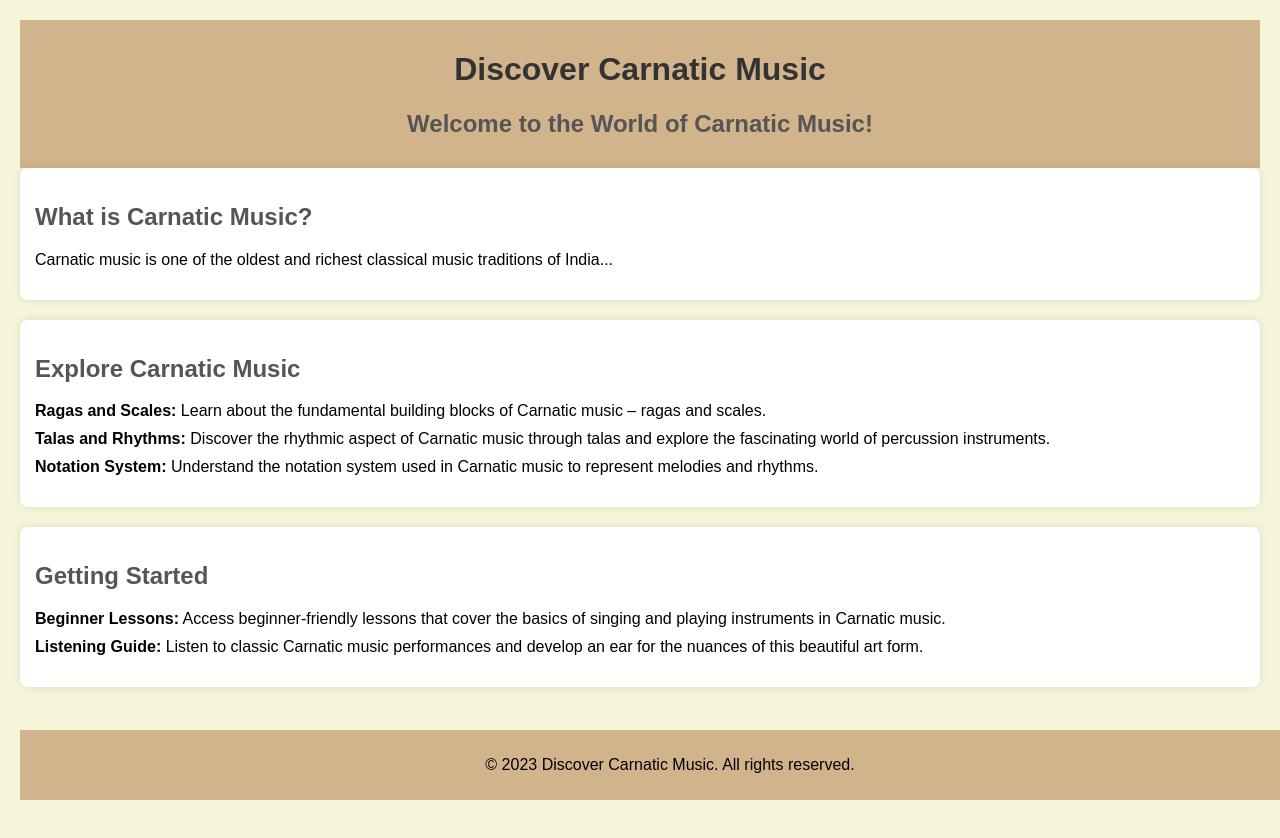
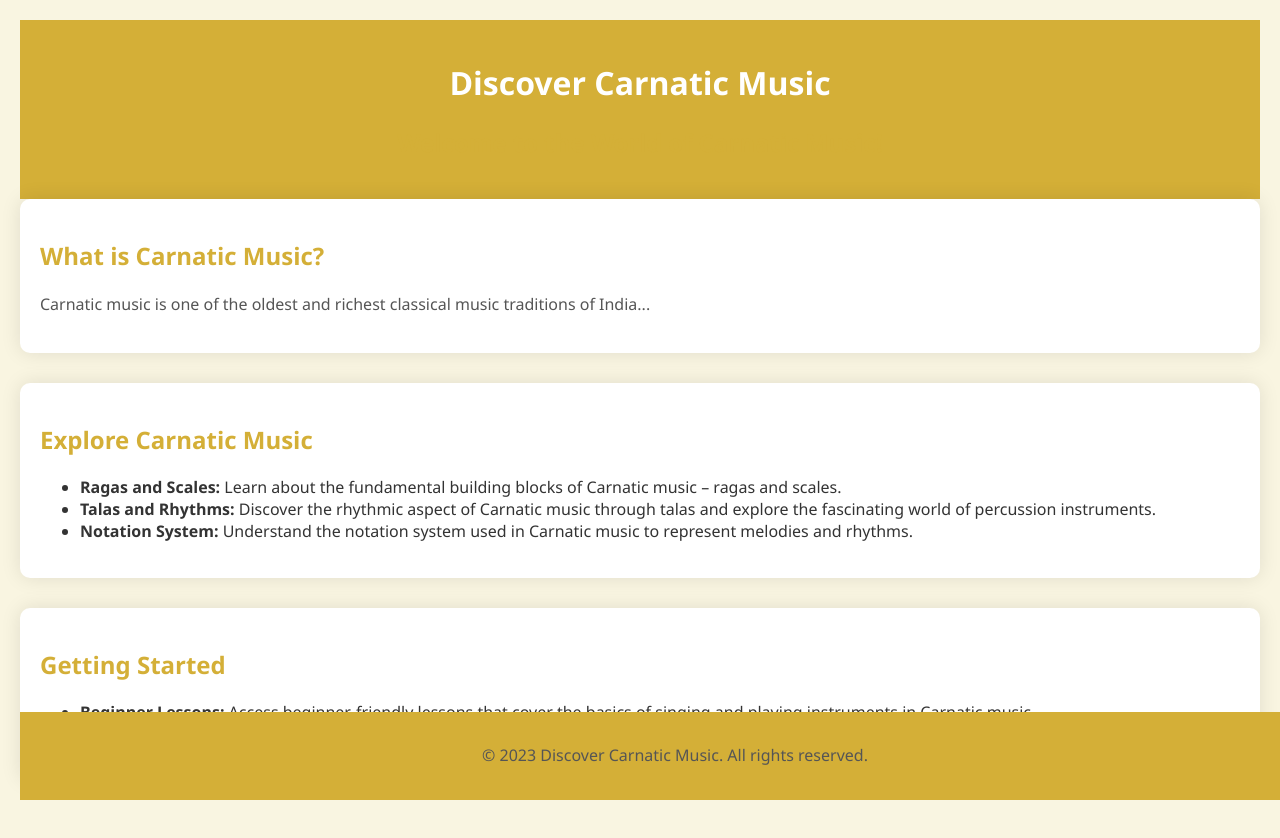
Before and after one commit to mohanra2/final-website, a plain HTML site: page index.html in a window 1280 px wide. Before the commit the page ends 800 px from the top, so only its background shows below. Drawn offline with Linux system fonts and the light colour scheme.

Commit message:
trying new css ideas

```diff
--- a/screen.css
+++ b/screen.css
@@ -1,47 +1,46 @@
 /* Add screen styles below */
+
 body {
-    font-family: Arial, sans-serif;
+    font-family: 'Segoe UI', Tahoma, Geneva, Verdana, sans-serif;
     margin: 20px;
-    background-color: #f5f5dc; /* Tan background color */
+    background-color: #f9f5e1; /* Light beige background color */
+    color: #333;
 }
 
 header {
     text-align: center;
-    padding: 10px;
-    background-color: #d2b48c; /* Tan header background color */
+    padding: 20px;
+    background-color: #d4af37; /* Goldenrod header background color */
 }
 
 h1 {
-    color: #333;
+    color: #fff; /* White text color for header */
+}
+
+section {
+    margin-bottom: 30px;
+    background-color: #fff; /* White background color for sections */
+    padding: 20px;
+    border-radius: 10px;
+    box-shadow: 0 0 20px rgba(0, 0, 0, 0.1);
 }
 
 h2 {
+    color: #d4af37; /* Goldenrod text color for section headings */
+}
+
+p {
+    line-height: 1.6;
     color: #555;
 }
 
-section {
-    margin-bottom: 20px;
-    background-color: #fff; /* White background color for sections */
+footer {
+    margin-top: 30px;
+    text-align: center;
+    background-color: #d4af37; /* Goldenrod footer background color */
     padding: 15px;
-    border-radius: 8px;
-    box-shadow: 0 0 10px rgba(0, 0, 0, 0.1);
-}
-
-ul {
-    list-style-type: none;
-    padding: 0;
-}
-
-li {
-    margin-bottom: 10px;
-}
-
-footer {
-    margin-top: 20px;
-    text-align: center;
-    background-color: #d2b48c; /* Tan footer background color */
-    padding: 10px;
     position: fixed;
     bottom: 0;
     width: 100%;
+    color: #fff; /* White text color for footer */
 }
```
